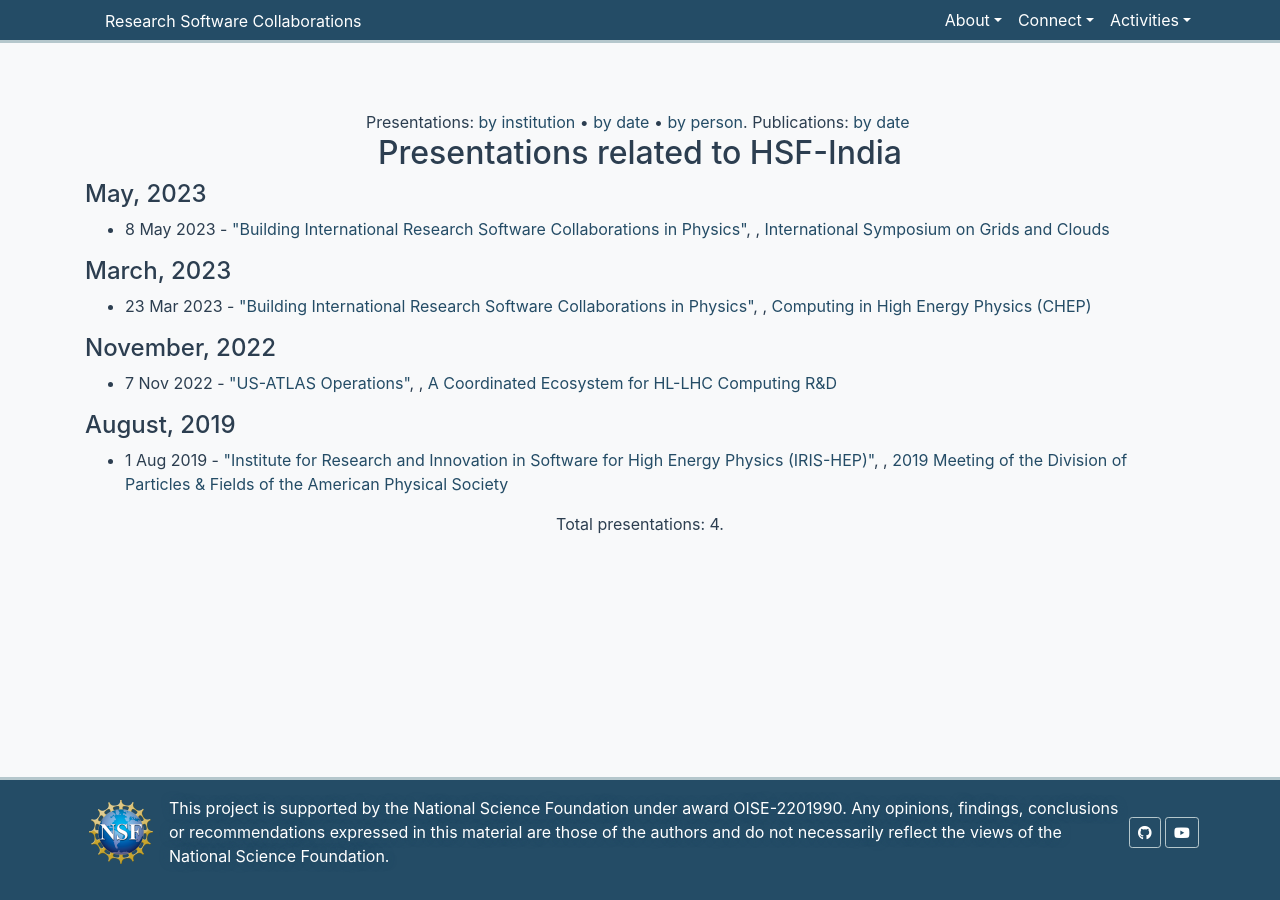
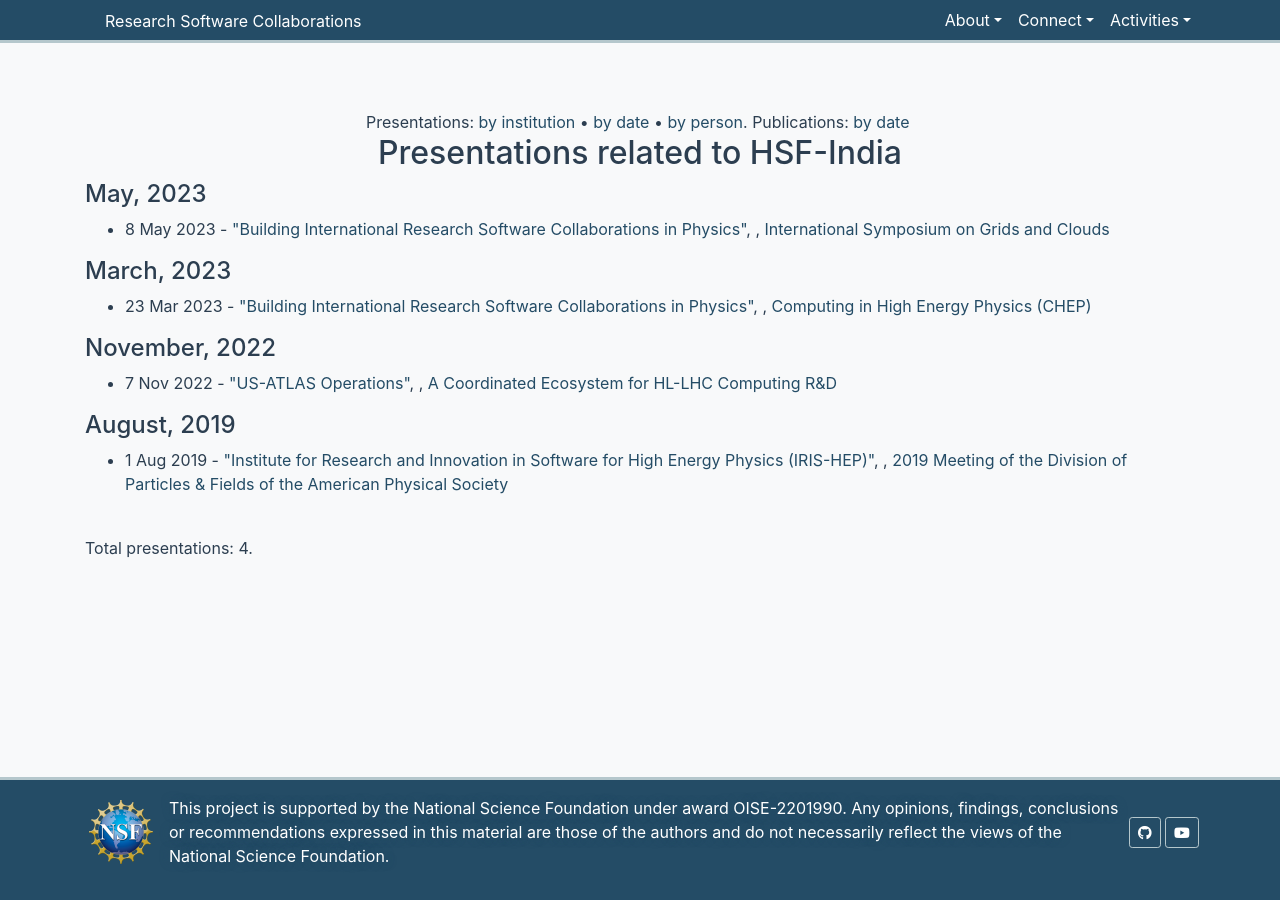
Before and after one commit to research-software-collaborations/research-software-collaborations.github.io, a Jekyll site: the page built from pages/presentations/bymonth.md, in a window 1280 px wide. Built offline with Jekyll 4.4.1, drawn with Linux system fonts in a browser that asks for light colours; cached includes are drawn as plain includes.

```diff
--- a/pages/presentations/bymonth.md
+++ b/pages/presentations/bymonth.md
@@ -21,6 +21,7 @@ redirect_from: "/presentations/all"
     {% endfor %}
   </ul>
 {% endfor %}
+
+<br>
+Total presentations: {{ site.data['sorted_presentations'].size }}.
 </div>
-
-Total presentations: {{ site.data['sorted_presentations'].size }}.
```
Also changed, not shown: pages/presentations/byinstitution.md (+1 -1 lines).
